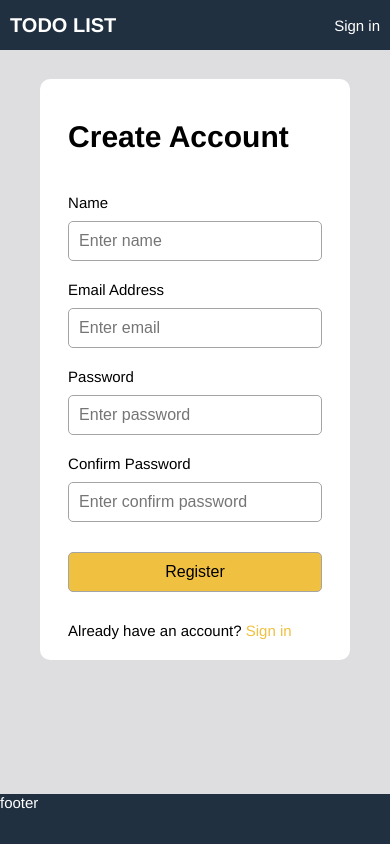
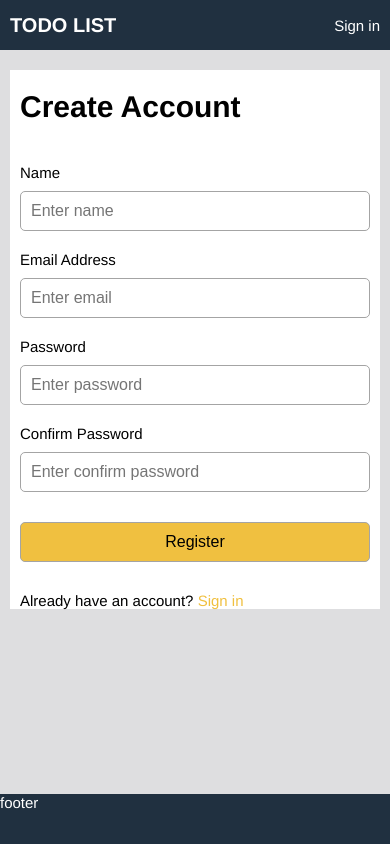
Before and after one commit to dimahike/fullstack-todo-list, a React (Create React App) app in the folder frontend/: page /register in a window 390 px wide. Built offline with nearby package versions, Linux system fonts and the light colour scheme.

Commit message:
fix layout

```diff
--- a/frontend/src/components/Task.js
+++ b/frontend/src/components/Task.js
@@ -33,7 +33,7 @@ const Task = ({ task }) => {
     dispatch(changeStatus(index, task._id));
   };
   return (
-    <div className="row task">
+    <div className="row task cteator-task">
       <div className="row left">
         <div className="selector pointer">
           <div className="row">
@@ -75,7 +75,7 @@ const Task = ({ task }) => {
           <span>{task.email}</span>
         </div>
       </div>
-      <div className="row center">
+      <div className="row center right">
         <span>{task.text} </span>
       </div>
     </div>
--- a/frontend/src/components/Task.scss
+++ b/frontend/src/components/Task.scss
@@ -32,6 +32,19 @@
 //     }
 //   }
 
+@media screen and (max-width: 550px) {
+  .cteator-task {
+    display: flex;
+    flex-direction: column;
+  }
+
+  .right {
+    margin-top: 2rem;
+  }
+}
+
+
+
   .user-name {
     width: 5rem;
   }
--- a/frontend/src/index.scss
+++ b/frontend/src/index.scss
@@ -52,13 +52,25 @@ footer {
   background-color: #203040;
   color: #fff;
 }
-
 .paper {
   margin: 5% 8%;
   padding: 3% 5%;
   background-color: #fff;
   border-radius: 1rem;
 }
+
+@media screen and (max-width: 550px) {
+  .paper {
+    margin:0 ;
+    padding: 0;
+    background-color: #fff;
+    border-radius: 0;
+  }
+}
+
+
+
+
 
 /* Header */
 
```
